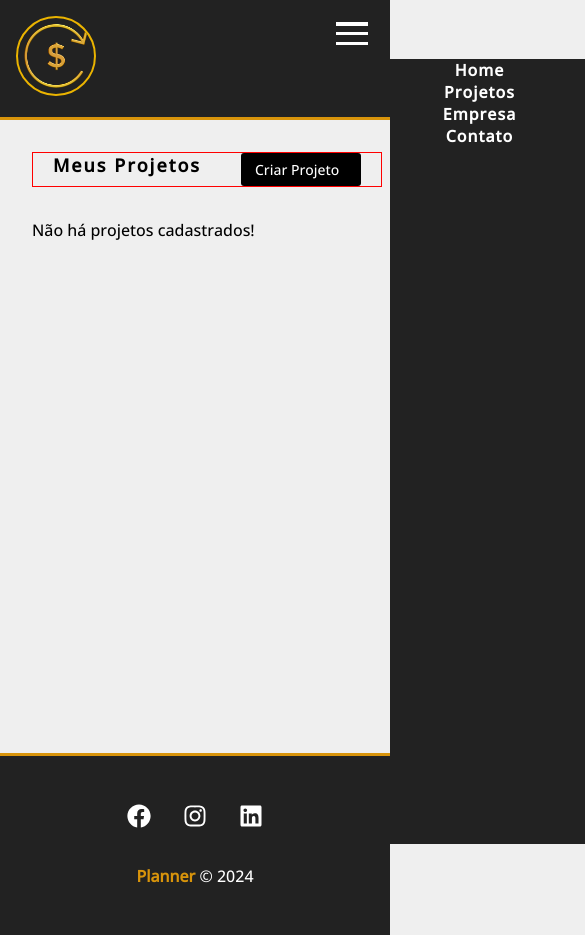
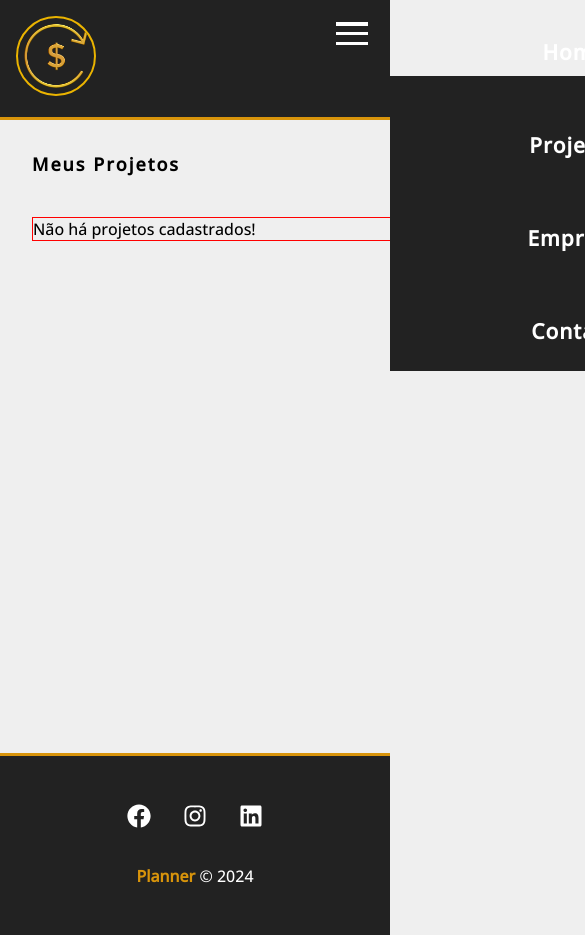
Before and after one commit to Victor87dev/projeto-planner, a React (Vite) app in the folder projeto-costs/: page /projects in a window 390 px wide. Shown: the top 935 px of the page, 585 px wide, since content can reach past the window. Built offline with nearby package versions, Linux system fonts and the light colour scheme; data requests are answered from the project's data file.

Commit message:
perf: estilizando barra de opções

```diff
--- a/projeto-costs/src/components/layout/Container.module.css
+++ b/projeto-costs/src/components/layout/Container.module.css
@@ -12,9 +12,28 @@
 
 .start{
     justify-content: flex-start;
+    border: 1px solid red;
 }
 
 .column {
     flex-direction: column;
     justify-content: flex-start;
 }
+
+@media screen and (max-width: 1380px){
+    .container{
+        width: 1000px;
+    }
+}
+
+@media screen and (max-width: 1170px){
+    .container{
+        width: 800px;
+    }
+}
+
+@media screen and (max-width: 950px){
+    .container{
+        width: 600px;
+    }
+}
--- a/projeto-costs/src/components/layout/Navbar.css
+++ b/projeto-costs/src/components/layout/Navbar.css
@@ -64,15 +64,23 @@
 
     .nav{
         position: fixed;
-        top: 7vh;
+        top: 9vh;
         right: 0;
-        width: 50%;
-        height: 93vh;
+        width: 100%;
+        height: 35vh;
         background-color: #222;
         flex-direction: column;
         transform: translateX(100%);
         transition: 0.5s ease-in;
+        justify-content: center;
+        align-items: center;
+        font-size: 21px;
     }
+
+    .nav .item{
+        margin-bottom: 65px;
+    }
+
 
 }
 
--- a/projeto-costs/src/components/pages/Projects.module.css
+++ b/projeto-costs/src/components/pages/Projects.module.css
@@ -13,27 +13,7 @@
     letter-spacing: 2px;
 }
 
-@media screen and (max-width: 1335px){
-    .title_container{
-        justify-content: space-around;
-        width: 1000px;
-        border: 1px solid red;
-    }
-}
-
-@media screen and (max-width: 1050px){
-    .title_container{
-        border: 1px solid red;
-        width: 700px;
-    }
-}
-
 @media screen and (max-width: 770px){
-    .title_container{
-        border: 1px solid red;
-        width: 600px;
-    }
-
     .title{
         font-size: 20px;
         letter-spacing: none;
@@ -41,11 +21,6 @@
 }
 
 @media screen and (max-width: 650px){
-    .title_container{
-        border: 1px solid red;
-        width: 350px;
-
-    }
 
     .title{
         font-size: 18px;
```
